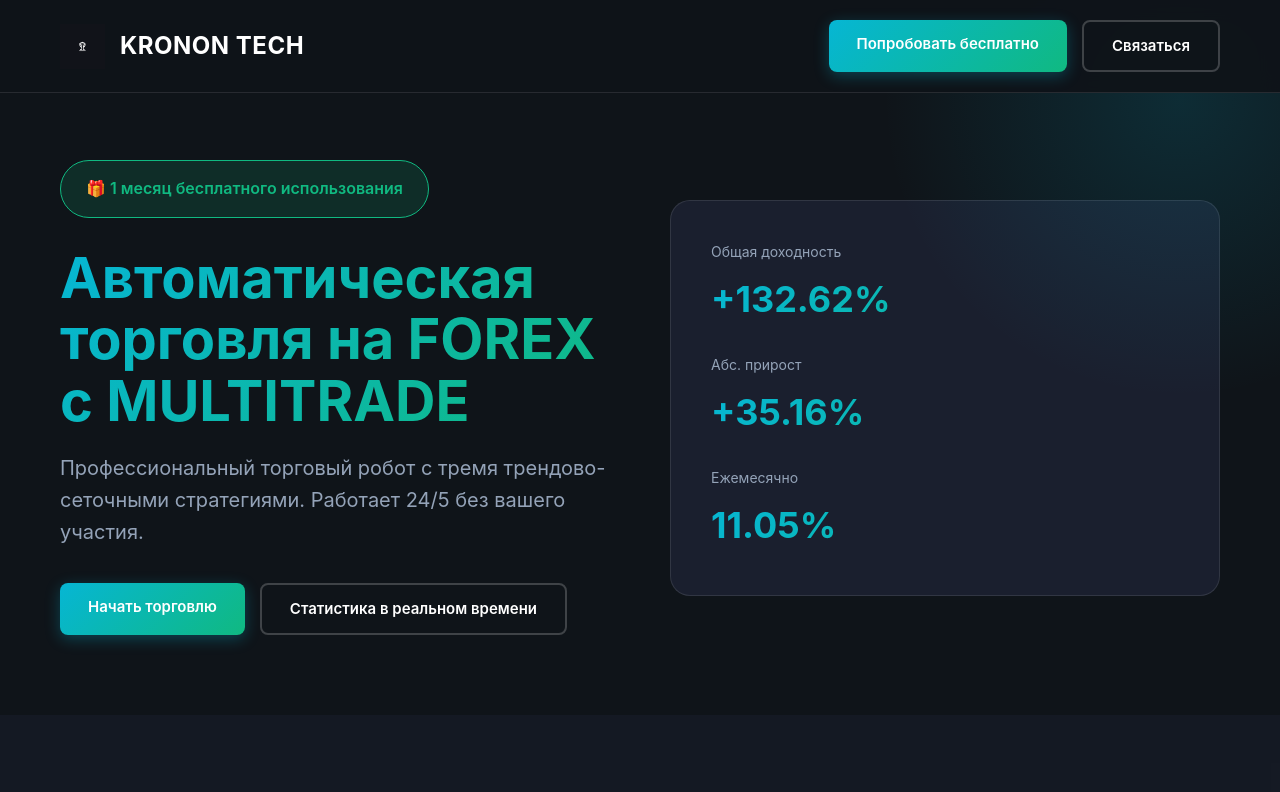
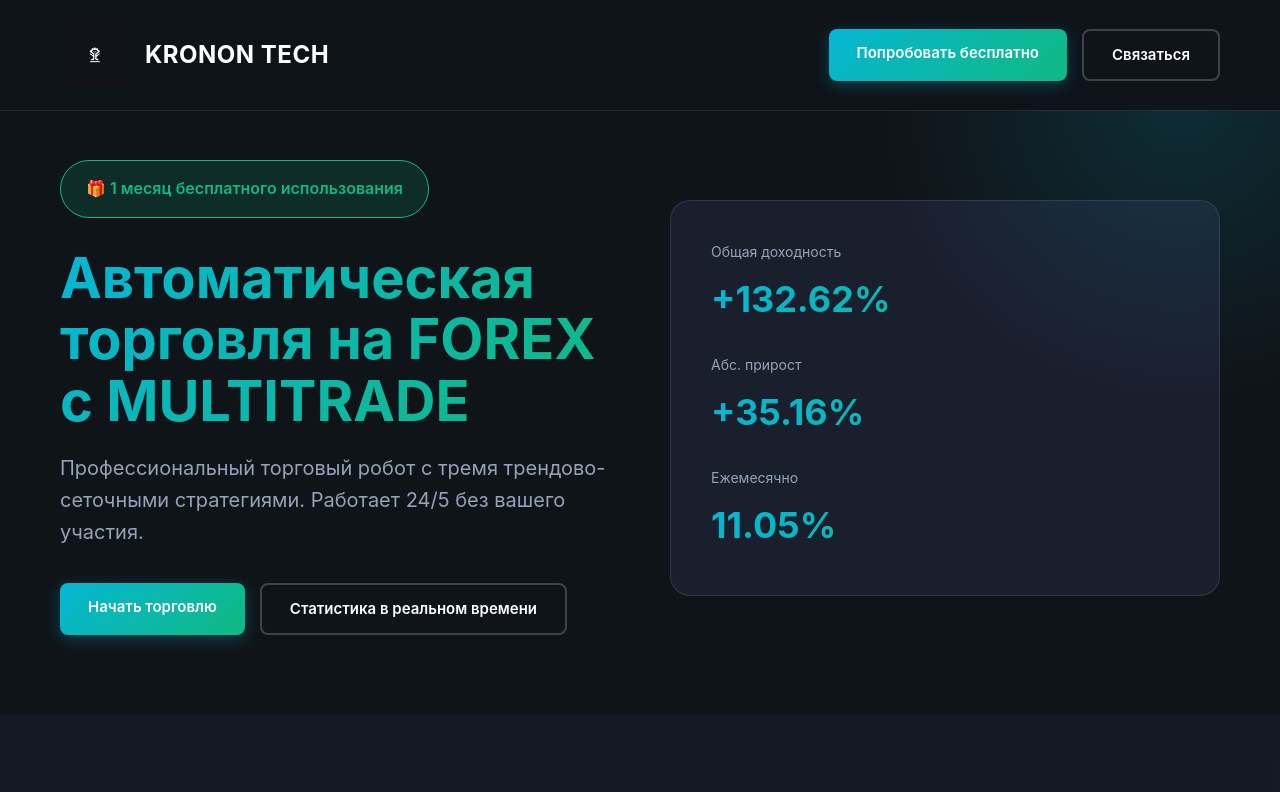
Before and after one commit to IDonRumata/KrononTech, a plain HTML site: page index.html in a window 1280 px wide. Shown: the top 792 px of the page. Drawn offline with Linux system fonts and the light colour scheme.

Commit message:
Update index.html

```diff
--- a/index.html
+++ b/index.html
@@ -23,7 +23,7 @@
     header{padding:20px 0;position:fixed;width:100%;top:0;z-index:1000;background:rgba(15,20,25,.95);backdrop-filter:blur(10px);border-bottom:1px solid rgba(255,255,255,.1)}
     .header-content{display:flex;justify-content:space-between;align-items:center}
     .logo{display:flex;align-items:center;gap:15px}
-    .logo img{width:45px;height:45px;display:block} /* ← используем ПНГ, без фильтров и модификаций */
+    .logo img{width:70px;height:70px;display:block} /* ← используем ПНГ, без фильтров и модификаций */
     .logo-text{font-size:24px;font-weight:700;letter-spacing:.5px}
     .cta-buttons{display:flex;gap:15px}
 
```
